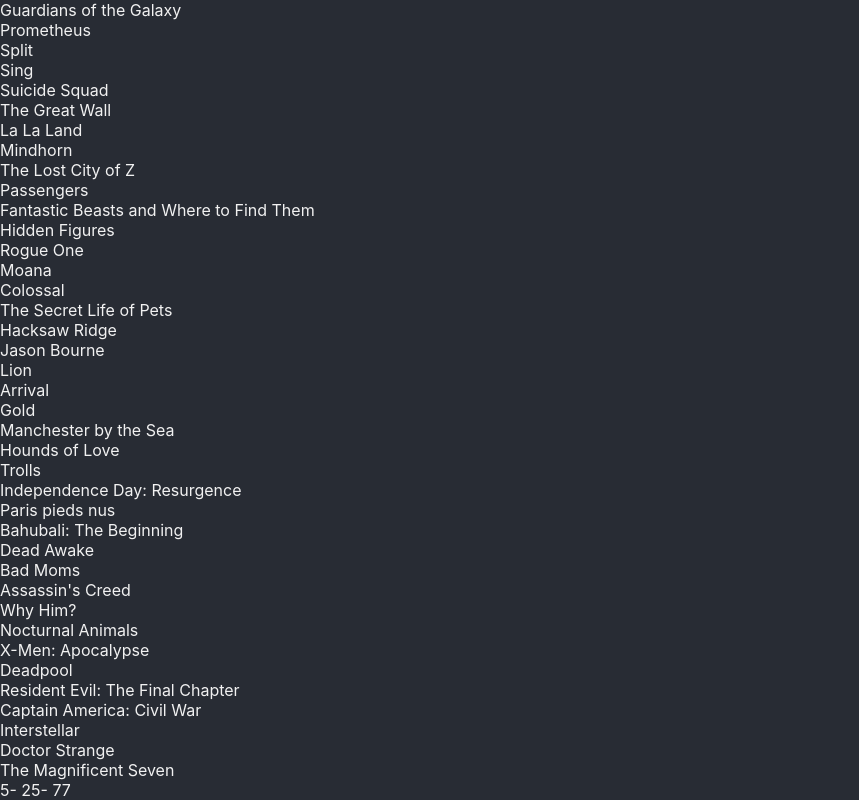
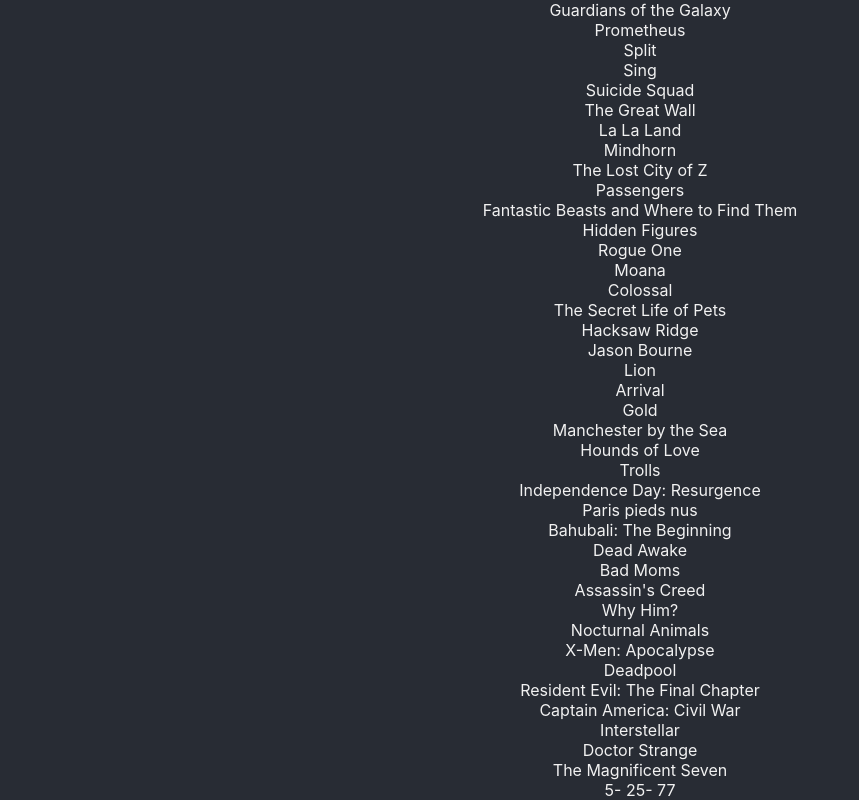
Before and after one commit to mariorodeghiero/react-movie-chat, a React (Create React App) app: page / in a window 1280 px wide. Shown: the top 800 px of the page, without its empty margins (0-859 px from the left). Built offline with nearby package versions, Linux system fonts and the light colour scheme.

Commit message:
[style][s]: add first style using styled-components - #1

```diff
--- a/src/components/index.js
+++ b/src/components/index.js
@@ -1,11 +1,12 @@
 import React from "react";
+import * as S from './styled';
 
 export default function Table({ movies }) {
   return (
-    <div>
+    <S.Wrapper>
       {movies.map((item, index) => {
         return <div key={index}>{item.title}</div>;
       })}
-    </div>
+    </S.Wrapper>
   );
 }
--- /dev/null
+++ b/src/components/styled.js
@@ -0,0 +1,5 @@
+import styled from 'styled-components';
+
+export const Wrapper = styled.div`
+    text-align: center
+`;
```
